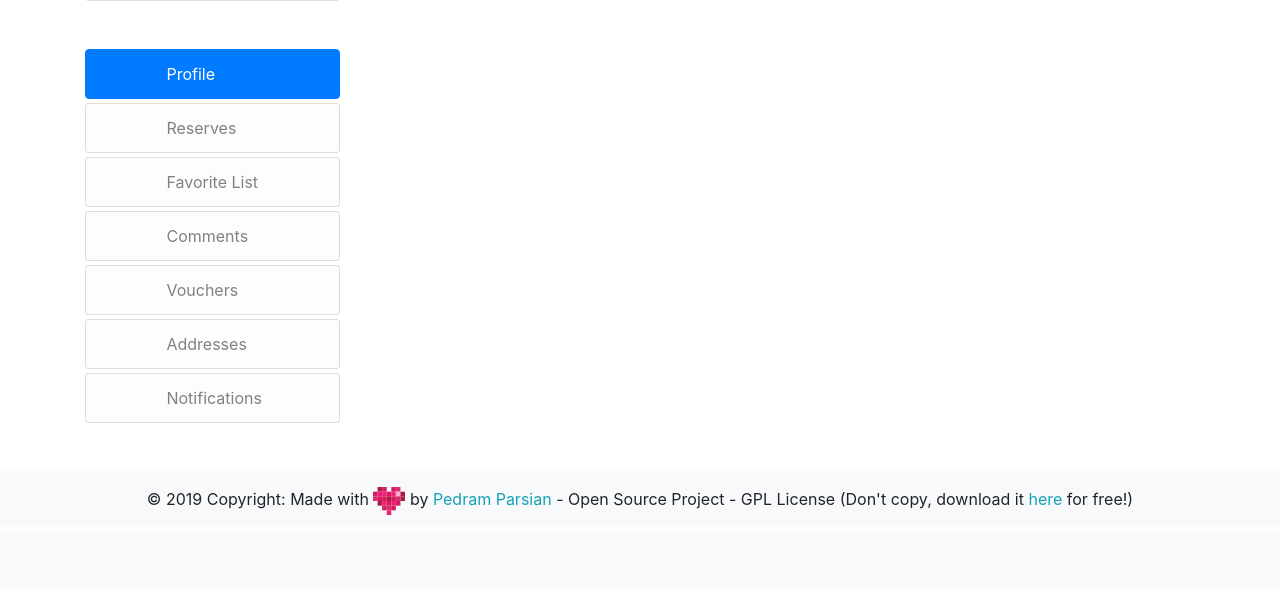
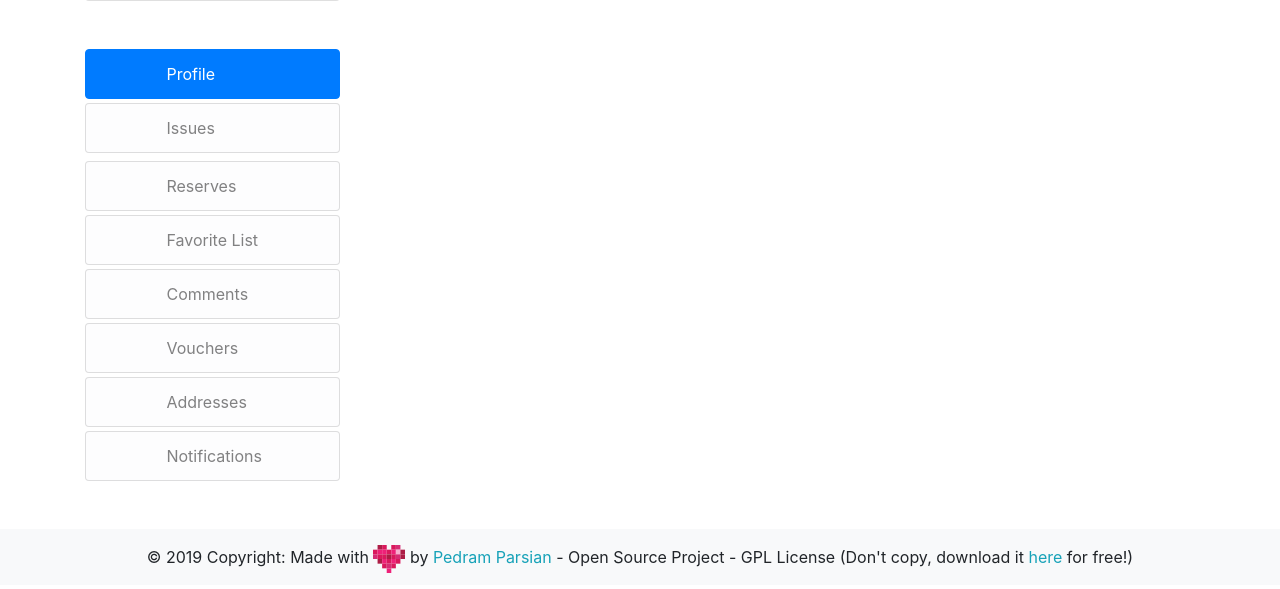
Before and after one commit to Pedram-Parsian/Library-Management-System, a Django app: page /users/profile/ in a window 1280 px wide. Shown: the part 653-1242 px from the top of the page. Before the commit the page ends 1168 px from the top, so only its background shows below. Run offline with Django 3.2, Linux system fonts and the light colour scheme; the visitor is signed in with stand-in values (Sample User, id 1); some libraries are stand-ins or nearby versions; some web fonts are replaced.

Commit message:
add issues section in sidebar

```diff
--- a/users/templates/users/profile/sections/sidebar.html
+++ b/users/templates/users/profile/sections/sidebar.html
@@ -3,12 +3,12 @@
   <div class="card mt-0">
     <div class="card-body text-center">
       <div class="text-center">
-        <img src="{{user.get_avatar}}" alt="{{user.first_name}} {{user.last_name}} Profile Picture">
+        <img src="{{ user.get_avatar }}" alt="{{ user.first_name }} {{ user.last_name }} Profile Picture">
         <br>
         <a class="small text-muted" href="">Change Image</a>
         <br>
         <br>
-        <h4>{{user.first_name|capfirst}} {{user.last_name|capfirst}}</h4>
+        <h4>{{ user.first_name|capfirst }} {{ user.last_name|capfirst }}</h4>
         <hr class="title-hr mt-2">
       </div>
       <a class="btn btn-info" href="{% url 'password_change' %}">Change Password</a>
@@ -21,6 +21,11 @@
         <a href="{% url 'users:profile' %}">
           <li class="list-group-item list-group-item-light {% if sidebar == 'PROFILE' %}active{% endif %}">
             <i class="fas fa-laptop mr-5"></i>Profile
+          </li>
+        </a>
+        <a href="{% url 'users:issues' %}" class="my-1">
+          <li class="list-group-item list-group-item-light {% if sidebar == 'issues' %}active{% endif %}">
+            <i class="fas fa-clock mr-5"></i>Issues
           </li>
         </a>
         <a href="{% url 'users:reserves' %}" class="my-1">
```
